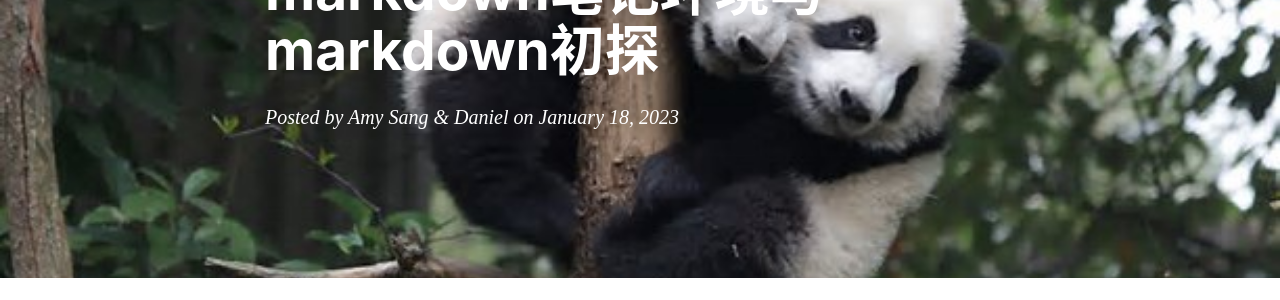
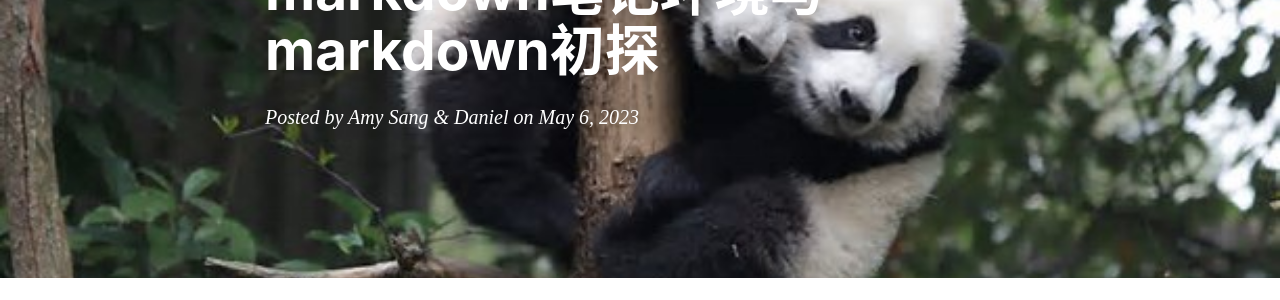
Before and after one commit to AmySang666/amysang666.github.io, a Jekyll site: the page built from _posts/tex/2023-05-06-markdown.md, in a window 1280 px wide and 900 px high. Shown: the part 300-600 px from the top of the window. Built offline with Jekyll 4.4.1, drawn with Linux system fonts in a browser that asks for light colours; nearby versions of some CDN libraries; comment, search, counter and statistics services are not loaded; some of the changed text lies outside the part shown.

Commit message:
Update 2023-05-06-markdown.md

```diff
--- a/_posts/tex/2023-05-06-markdown.md
+++ b/_posts/tex/2023-05-06-markdown.md
@@ -1,7 +1,7 @@
 ---
 layout: post
 title:  "基于vscode实现轻量级markdown笔记环境与markdown初探"
-date:  2023-01-18 00:14:54
+date:  2023-05-06 00:14:54
 categories: vscode markdown
 tags: vscode markdown
 excerpt: LaTeX和markdown都是word很好的替代。相对来说，markdown比LaTeX更加简洁，不过正式文档还是用LaTeX来写吧~
```
